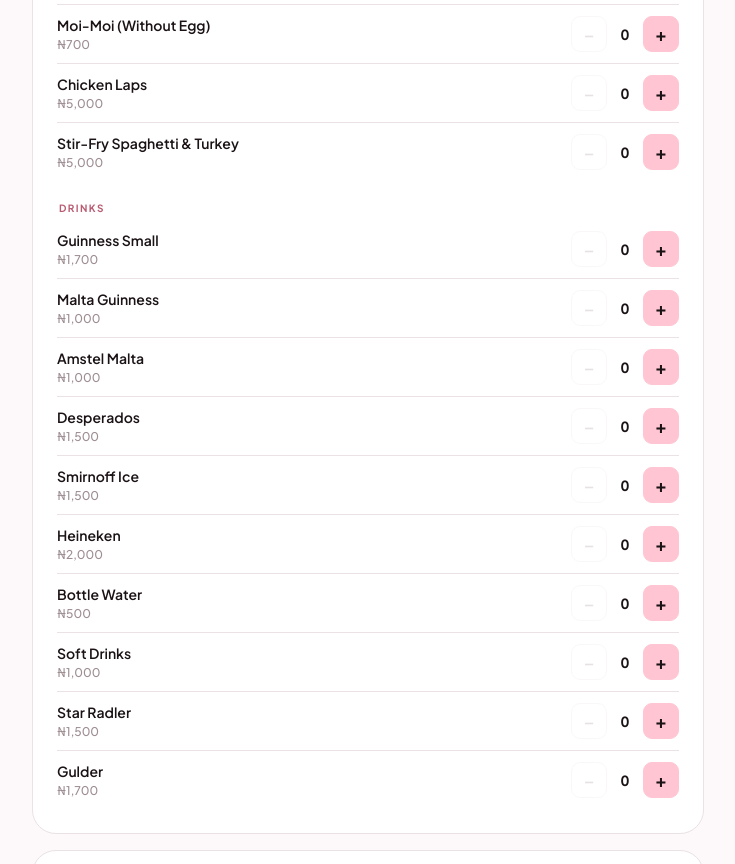
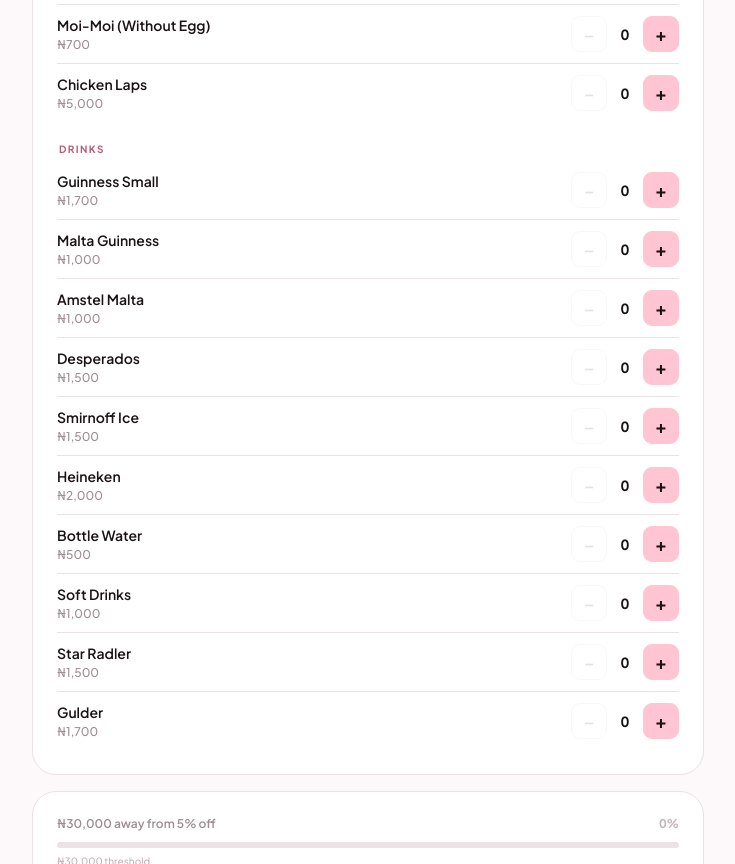
Before and after one commit to Michael-Adedapo/Bazaar-Frontend, a React (Vite) app: page / in a window 1280 px wide. Shown: the part 960-1824 px from the top of the page, without its empty margins (120-855 px from the left). Built offline with nearby package versions, Linux system fonts and the light colour scheme; no server answers.

Commit message:
Update to the Price lists

```diff
--- a/src/config.js
+++ b/src/config.js
@@ -19,7 +19,6 @@
       { id: 'moi-moi-egg',         name: 'Moi-Moi (With Egg)',           price:  1000 },
       { id: 'moi-moi-no-egg',      name: 'Moi-Moi (Without Egg)',        price:   700 },
       { id: 'chicken-laps',        name: 'Chicken Laps',                 price:  5000 },
-      { id: 'stir-fry-spaghetti',  name: 'Stir-Fry Spaghetti & Turkey', price:  5000 },
     ]
   },
   {
```
